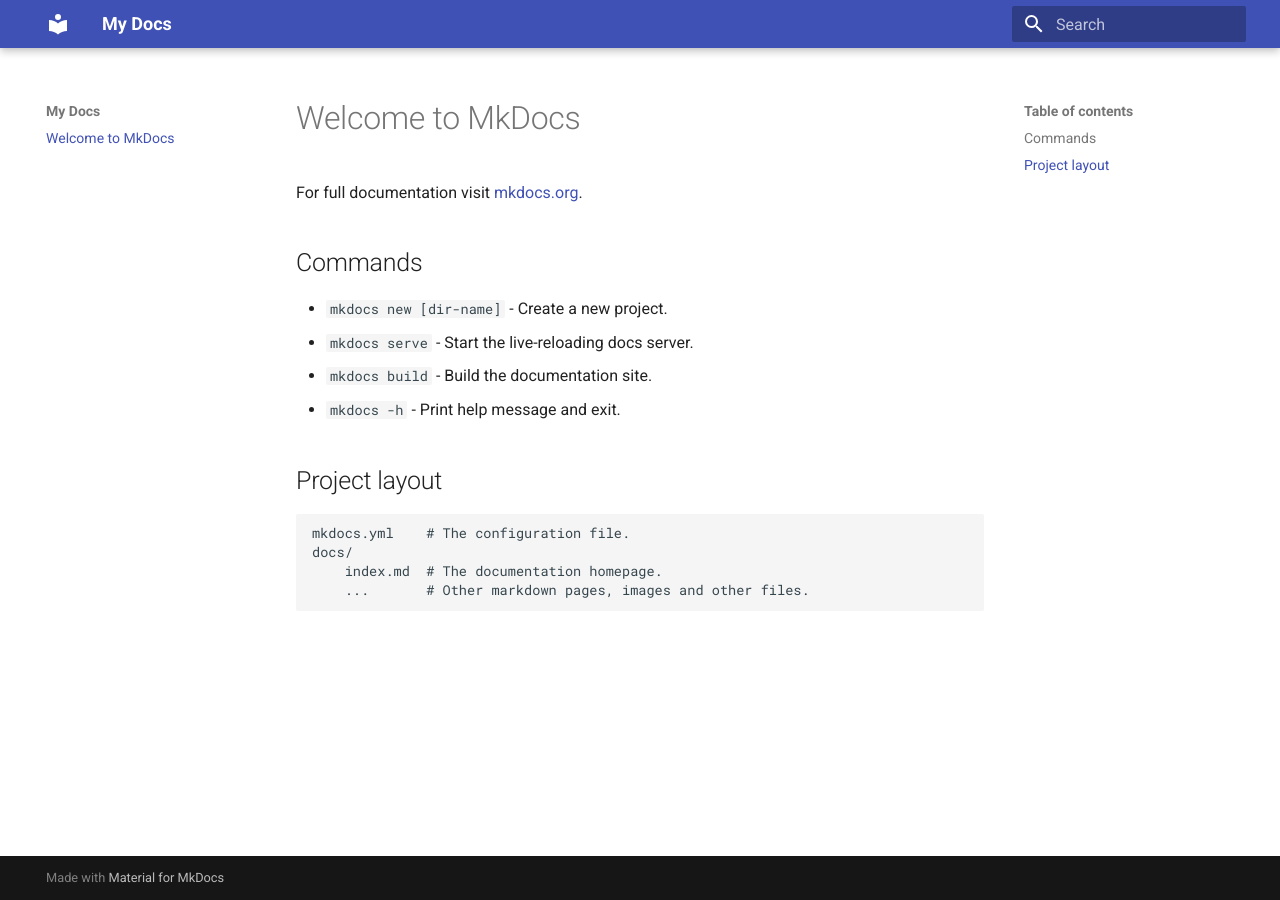
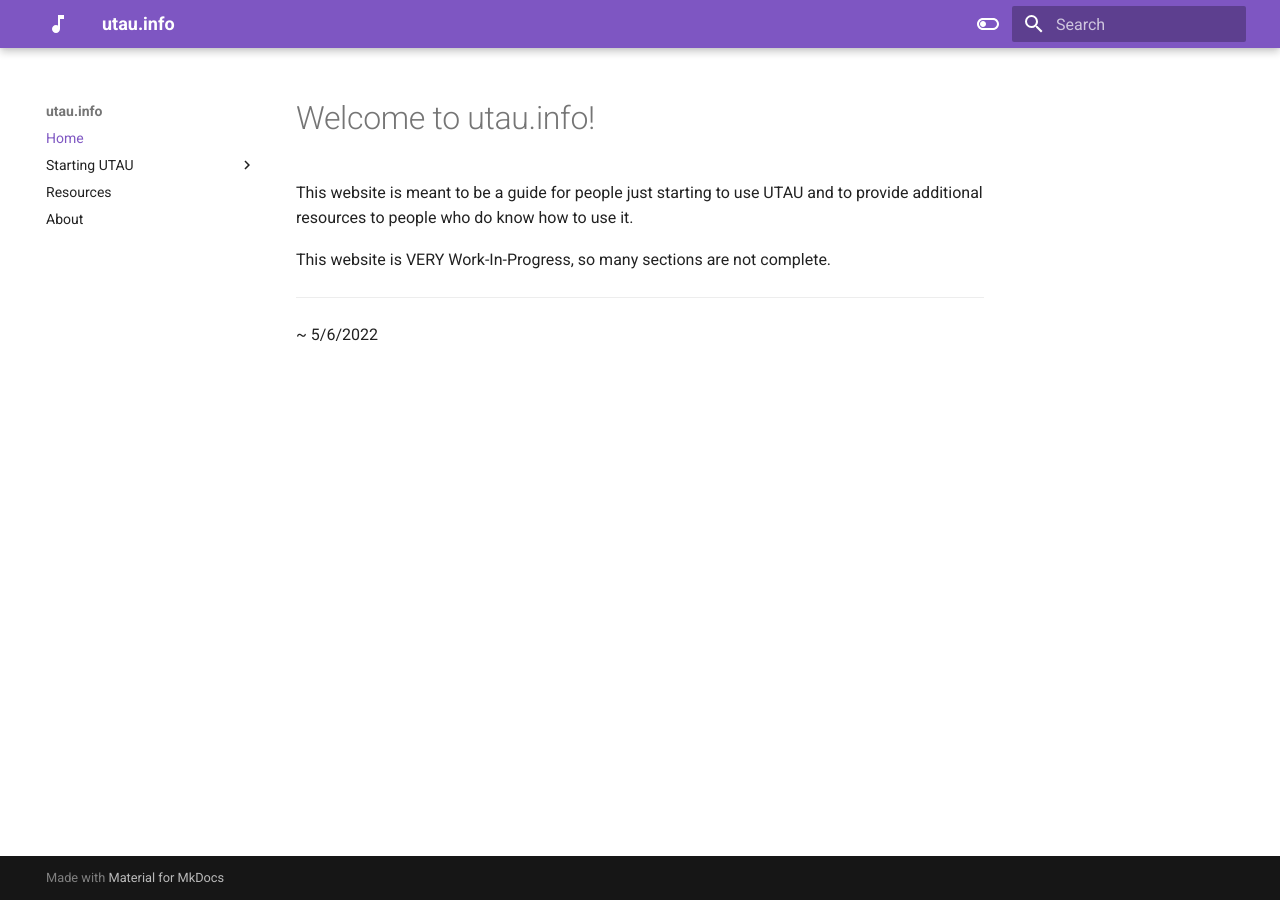
Before and after one commit to nagotown/utau.info, an MkDocs documentation site: the page built from docs/index.md, in a window 1280 px wide. Built offline with MkDocs 1.6.1 and Material for MkDocs 9.7.7, drawn with Linux system fonts in a browser that asks for light colours.

Commit message:
add pages / theme coloring / etc.

```diff
--- a/docs/index.md
+++ b/docs/index.md
@@ -1,17 +1,9 @@
-# Welcome to MkDocs
+# Welcome to utau.info!
 
-For full documentation visit [mkdocs.org](https://www.mkdocs.org).
+This website is meant to be a guide for people just starting to use UTAU and to provide additional resources to people who do know how to use it.
 
-## Commands
+This website is VERY Work-In-Progress, so many sections are not complete.
 
-* `mkdocs new [dir-name]` - Create a new project.
-* `mkdocs serve` - Start the live-reloading docs server.
-* `mkdocs build` - Build the documentation site.
-* `mkdocs -h` - Print help message and exit.
+---
 
-## Project layout
-
-    mkdocs.yml    # The configuration file.
-    docs/
-        index.md  # The documentation homepage.
-        ...       # Other markdown pages, images and other files.
+~ 5/6/2022
--- a/mkdocs.yml
+++ b/mkdocs.yml
@@ -1,3 +1,25 @@
-site_name: My Docs
+site_name: utau.info
+nav:
+  - Home: index.md
+  - Starting UTAU:
+    - Introduction: start/intro.md
+    - Glossary: start/glossary.md
+  - Resources: resources.md
+  - About: about.md
 theme:
   name: material
+  icon:
+    logo: material/music-note
+  palette:
+    - scheme: default
+      primary: deep purple
+      accent: purple
+      toggle:
+        icon: material/toggle-switch-off-outline
+        name: Switch to dark mode
+    - scheme: slate
+      primary: deep purple
+      accent: purple
+      toggle:
+        icon: material/toggle-switch
+        name: Switch to light mode
```
Also changed, not shown: docs/resampler-wavtool.md (added, +7 -0 lines), docs/resources.md (added, +31 -0 lines), docs/about.md (added), docs/start/glossary.md (added), docs/start/intro.md (added).
